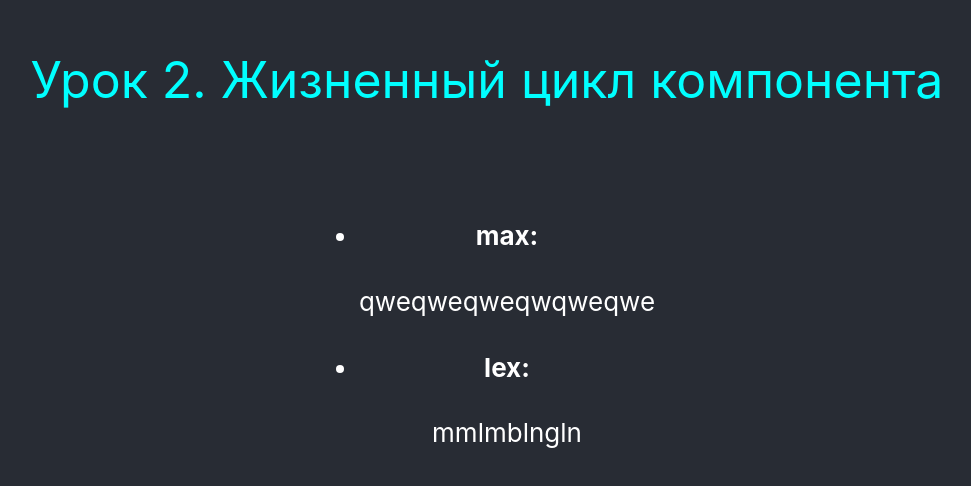
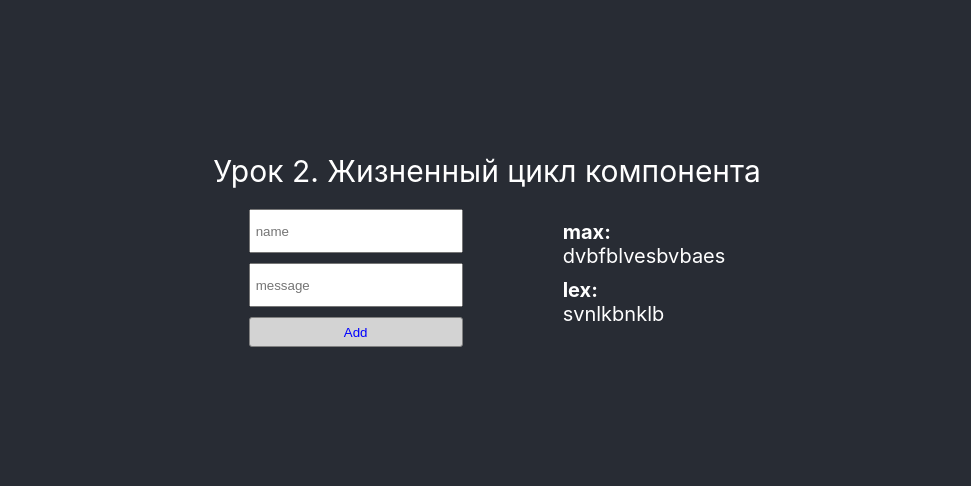
Before and after one commit to oJohnRock/gb-react, a React (Create React App) app: page / in a window 1280 px wide. Shown: the part 150-636 px from the top of the page, without its empty margins (153-1124 px from the left). Built offline with nearby package versions, Linux system fonts and the light colour scheme.

Commit message:
Задание 3

```diff
--- a/src/App.js
+++ b/src/App.js
@@ -1,4 +1,4 @@
-import React, { useState } from "react";
+import React, { useEffect, useState } from "react";
 import "./App.scss";
 import Message from "./Message";
 
@@ -6,9 +6,18 @@ function App() {
     const messageText = "Урок 2. Жизненный цикл компонента";
 
     const [messageList, setMessageList] = useState([
-        { author: "max", text: "qweqweqweqwqweqwe" },
-        { author: "lex", text: "mmlmblngln" },
+        { author: "max", text: "dvbfblvesbvbaes" },
+        { author: "lex", text: "svnlkbnklb" },
     ]);
+    const addMessage = () => {
+        setMessageList((prevMessageList) => {
+            const result = Object.assign([], prevMessageList);
+            const newMessage = { author: author, text: text };
+            result.push(newMessage);
+
+            return result;
+        });
+    };
     const list = messageList.map((el) => {
         return (
             <>
@@ -20,11 +29,44 @@ function App() {
         );
     });
 
+    const [author, setAuthor] = useState("");
+    const authorChange = (e) => {
+        setAuthor(e.target.value);
+    };
+
+    const [text, setText] = useState("");
+    const textChange = (e) => {
+        setText(e.target.value);
+    };
+
     return (
         <div className="App">
             <header className="App-header">
                 <Message messageText={messageText} />
-                <ul className="message__list">{list}</ul>
+                <div className="message__wrapper">
+                    <form className="message__form">
+                        <input
+                            className="message__input"
+                            type="text"
+                            placeholder="name"
+                            onChange={authorChange}
+                        />
+                        <input
+                            className="message__input"
+                            type="text"
+                            placeholder="message"
+                            onChange={textChange}
+                        />
+                        <button
+                            type="button"
+                            className="message__btn"
+                            onClick={addMessage}
+                        >
+                            Add
+                        </button>
+                    </form>
+                    <ul className="message__list">{list}</ul>
+                </div>
             </header>
         </div>
     );
--- a/src/App.scss
+++ b/src/App.scss
@@ -1,18 +1,3 @@
-.App {
-  text-align: center;
-}
-
-.App-logo {
-  height: 40vmin;
-  pointer-events: none;
-}
-
-@media (prefers-reduced-motion: no-preference) {
-  .App-logo {
-    animation: App-logo-spin infinite 20s linear;
-  }
-}
-
 .App-header {
   background-color: #282c34;
   min-height: 100vh;
@@ -20,24 +5,56 @@
   flex-direction: column;
   align-items: center;
   justify-content: center;
-  font-size: calc(10px + 2vmin);
   color: white;
 }
 
-.App-link {
-  color: #61dafb;
+*,
+*::before,
+*::after {
+  padding: 0;
+  margin: 0;
 }
+.message{
+  &-text {
+    font-size: 30px;
+    margin-bottom: 20px;
+  }
+  &__wrapper {
+    display: flex;
+    justify-content: space-between;
+    align-items: center;
+  }
 
-@keyframes App-logo-spin {
-  from {
-    transform: rotate(0deg);
+  &__form {
+    display: flex;
+    flex-direction: column;
+    margin-right: 100px;
   }
-  to {
-    transform: rotate(360deg);
+
+  &__input {
+    width: 200px;
+    height: 30px;
+    padding: 5px;
+    margin-bottom: 10px;
+  }
+
+  &__btn {
+    width: 100%;
+    height: 30px;
+    background-color: lightgray;
+    border: 1px solid gray;
+    color: blue;
+    border-radius: 3px;
+    text-align: center;
+  }
+
+  &__list {
+    list-style-type: none;
+    font-size: 20px;
+  }
+
+  &__item {
+    text-align-last: left;
+    margin-bottom: 10px;
   }
 }
-
-.message-text {
-  font-size: 50px;
-  color: aqua;
-}
```
